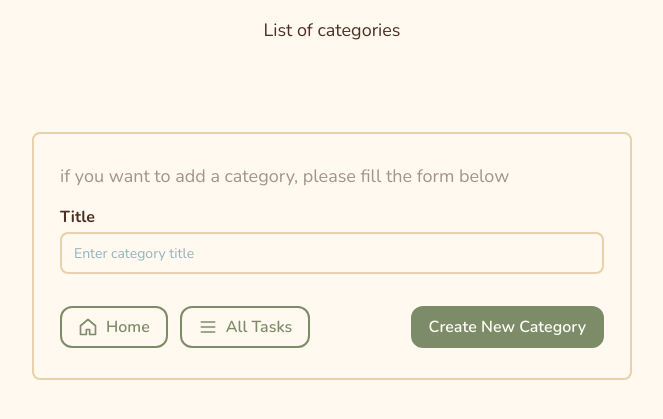
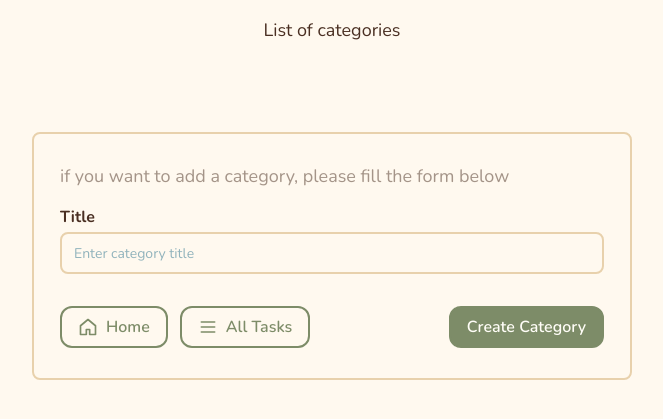
Before and after one commit to ruzanna-w/django-todo-list, a Django app: page /tasks/task_category/ in a window 1280 px wide. Shown: the part 266-685 px from the top of the page, without its empty margins (308-971 px from the left). Run offline with Django 5.2, Linux system fonts and the light colour scheme; data that the repository does not hold is empty.

Commit message:
style: update category and tag button labels

```diff
--- a/tasks/templates/tasks/tag.html
+++ b/tasks/templates/tasks/tag.html
@@ -79,7 +79,7 @@
                         <div class="button-group-left">
                             {% include 'tasks/includes/_home_and_tasks_links.html' %}
                         </div>
-                        <input type="submit" value="Create New Tag">
+                        <input type="submit" value="Create Tag">
                     </div>
                 </fieldset>
             </form>
--- a/tasks/templates/tasks/task_category.html
+++ b/tasks/templates/tasks/task_category.html
@@ -49,7 +49,7 @@
                         <div class="button-group-left">
                             {% include 'tasks/includes/_home_and_tasks_links.html' %}
                         </div>
-                        <input type="submit" value="Create New Category">
+                        <input type="submit" value="Create Category">
                     </div>
                 </fieldset>
             </form>
```
